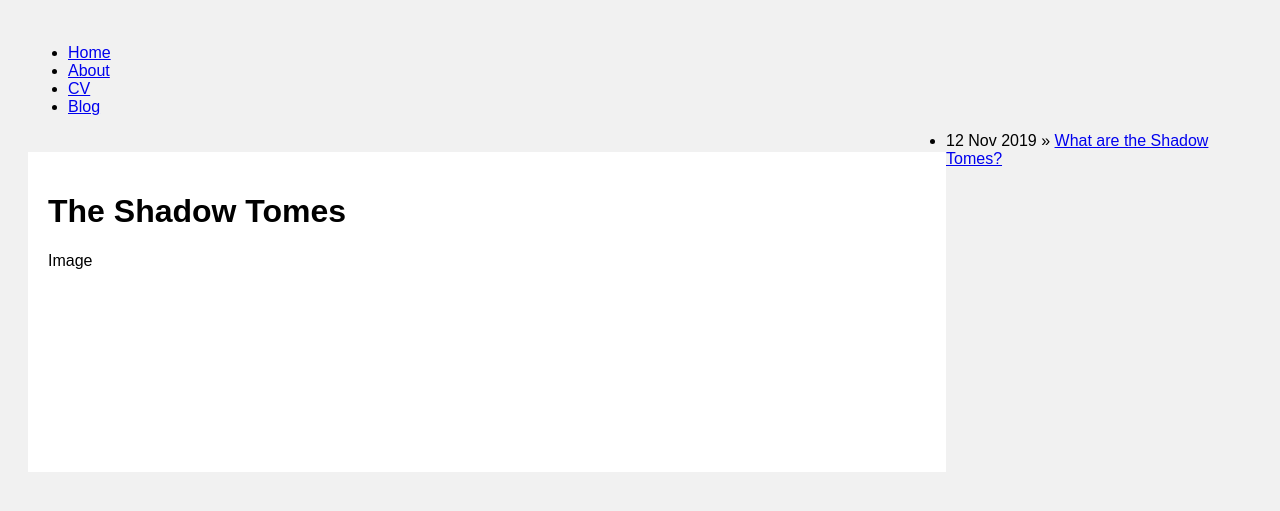
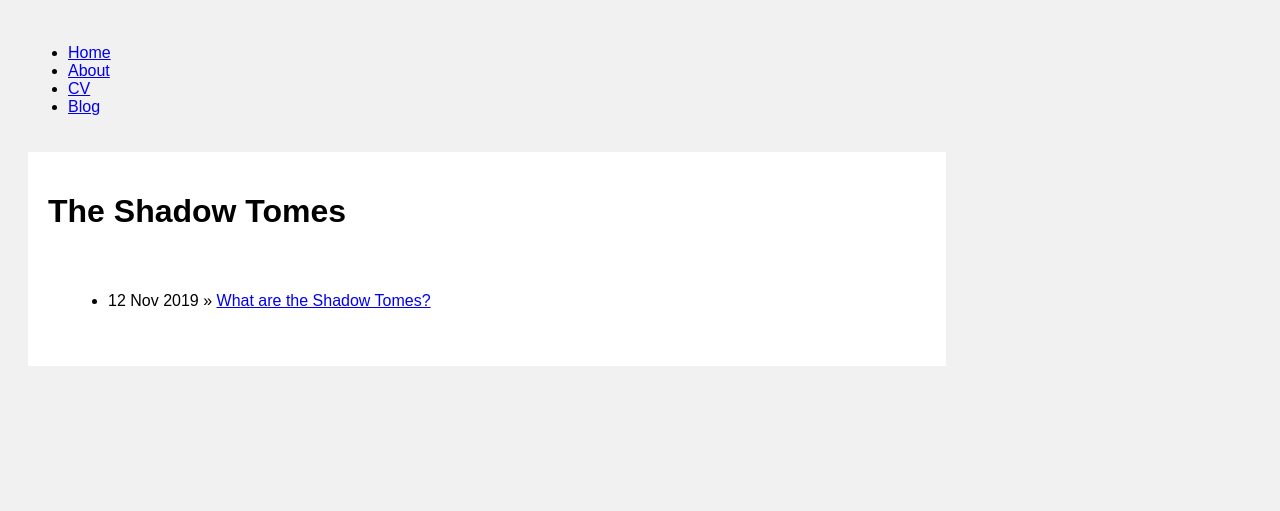
Before and after one commit to naylamay/naylamay.github.io, a Jekyll site: the page built from blog/index.html, in a window 1280 px wide. Shown: the top 511 px of the page. Built offline with Jekyll 4.4.1, drawn with Linux system fonts in a browser that asks for light colours.

Commit message:
Update index.html

```diff
--- a/blog/index.html
+++ b/blog/index.html
@@ -6,12 +6,14 @@ title: The Shadow Tomes
   <div class="leftcolumn">
     <div class="card">
 	<h1>{{ page.title }}</h1>
-	    <div class="img" href="Mareframe.png" style="height:200px;">Image</div>
-	  </div>
-	</div>
 	<ul class="posts">
 
 	  {% for post in site.posts %}
+	<div class="row">
+  <div class="leftcolumn">
+    <div class="card">
 	    <li><span>{{ post.date | date_to_string }}</span> » <a href="{{ post.url }}" title="{{ post.title }}">{{ post.title }}</a></li>
-	  {% endfor %}
+	  </div>
+	</div>
+	    {% endfor %}
 	</ul>
```
